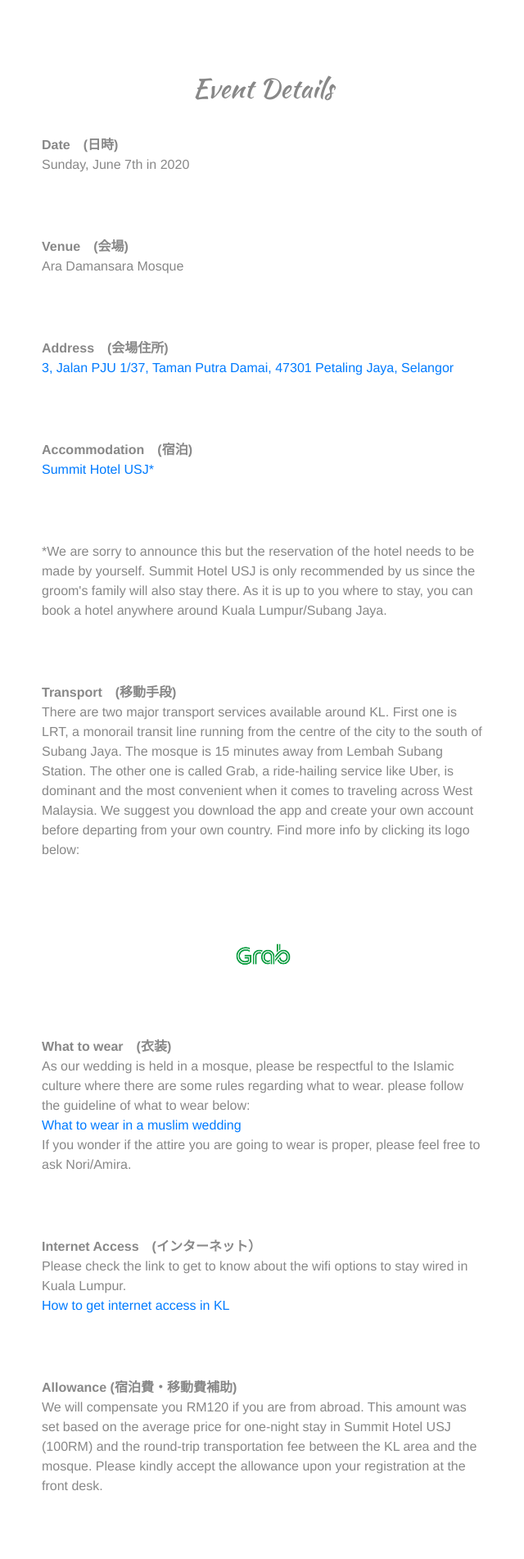
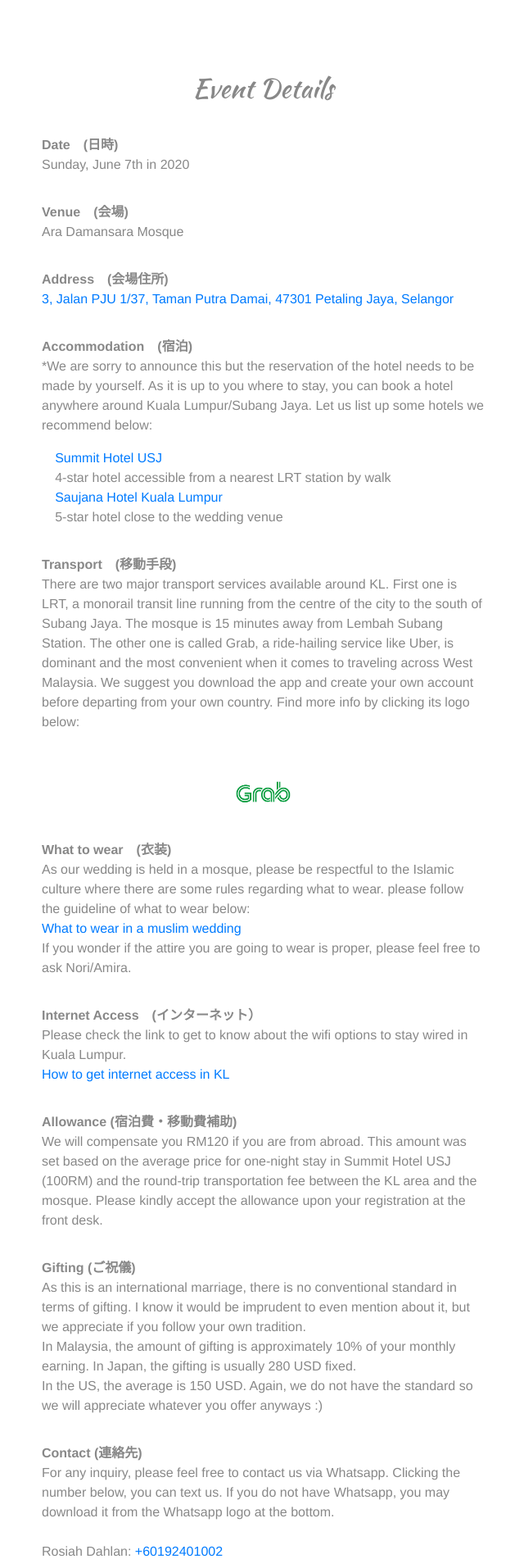
Before and after one commit to norifumi92/wedding_project, a Django app: page /wedding in a window 1280 px wide. Shown: the part 1454-3356 px from the top of the page at 82% size, without its empty margins (319-959 px from the left). Run offline with Django 3.2, Linux system fonts and the light colour scheme; some libraries are stand-ins or nearby versions.

Commit message:
Updated accommodation info in wedding.html

```diff
--- a/my_app/static/style.css
+++ b/my_app/static/style.css
@@ -14,8 +14,7 @@
     height: 12%;
     margin-left: 5%;
     margin-right: 5%;
-    margin-bottom: 5%;
-    padding-bottom: 5%;
+    padding-bottom: 3%;
 }
 
 .first-block{
@@ -230,10 +229,11 @@
         position: relative;
         width: 100%;
     }
-
-    .timeline {
-        padding-left: 10%;
-        width: 90%;
+    ul {
+        padding-left: 3%;
+    }
+    li {
+        width: 100%;
         text-align: left;
         list-style-type: none;
     }
--- a/my_app/templates/wedding.html
+++ b/my_app/templates/wedding.html
@@ -65,15 +65,14 @@
             <div class="row justify-content-start section">
             <p>
                 <b>Accommodation　(宿泊)</b><br>
-                <a href="http://summithotelusj.com/">Summit Hotel USJ*</a>
+                *We are sorry to announce this but the reservation of the hotel needs to be made by yourself.
+                As it is up to you where to stay, you can book a hotel anywhere around Kuala Lumpur/Subang Jaya.
+                Let us list up some hotels we recommend below:
             </p>
-            </div>
-            <div class="row justify-content-start section">
-            <p>
-                *We are sorry to announce this but the reservation of the hotel needs to be made by yourself.
-                Summit Hotel USJ is only recommended by us since the groom's family will also stay there.
-                As it is up to you where to stay, you can book a hotel anywhere around Kuala Lumpur/Subang Jaya.
-            </p>
+            <ul>
+                <li><a href="http://summithotelusj.com/">Summit Hotel USJ</a><br> 4-star hotel accessible from a nearest LRT station by walk</li>
+                <li><a href="https://www.saujanahotels.com/">Saujana Hotel Kuala Lumpur</a><br> 5-star hotel close to the wedding venue</li>
+            </ul>
             </div>
             <div class="row justify-content-start section">
             <p>
```
